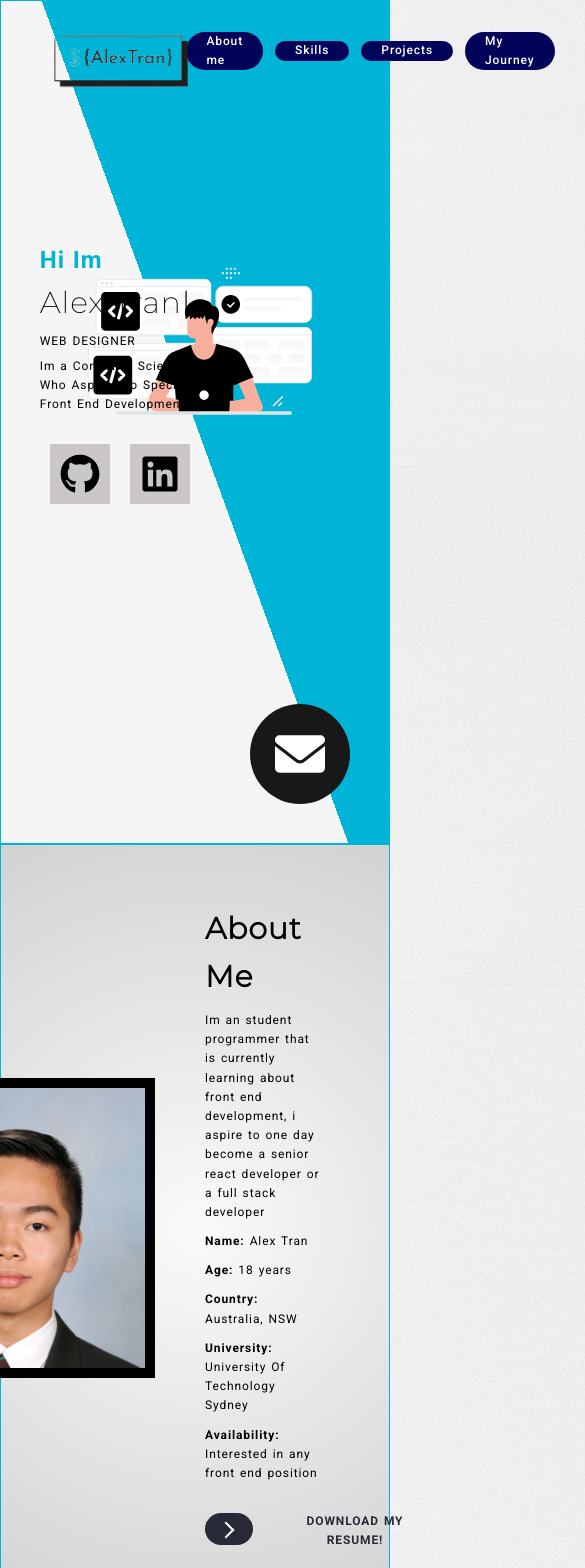
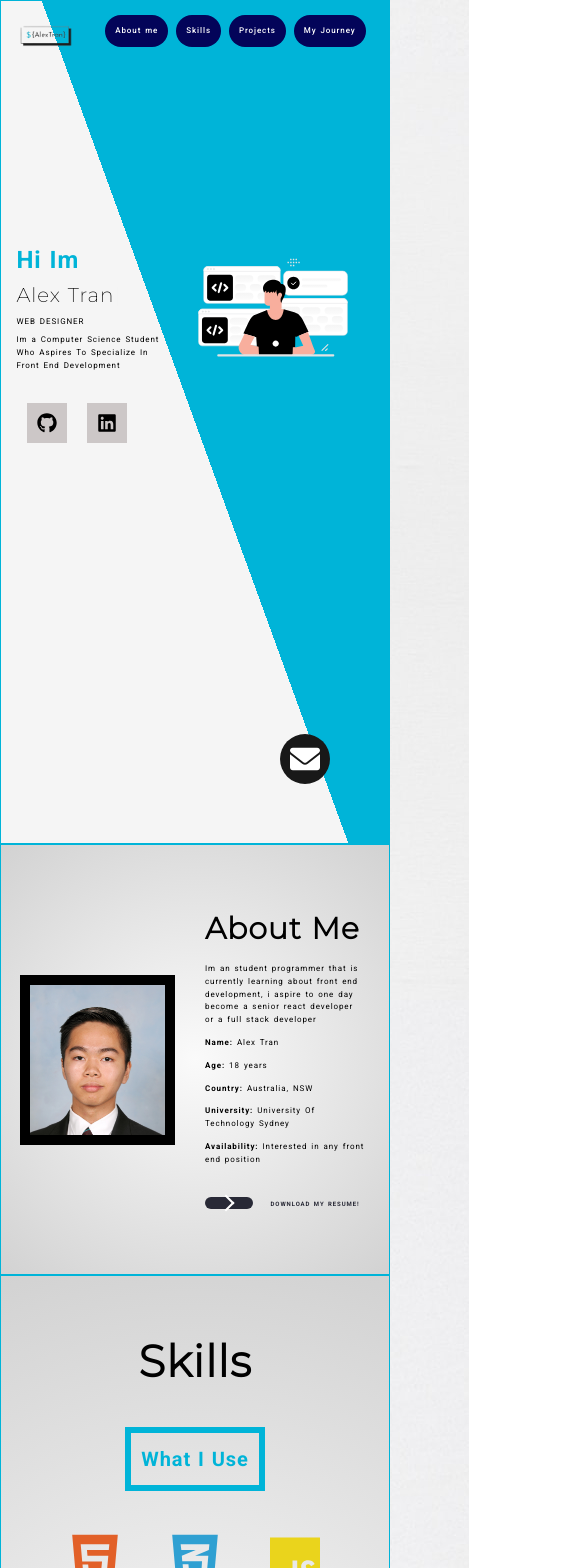
Before and after one commit to alexalextran/Portfolio-Website-4.0, a React (Create React App) app: page / in a window 390 px wide. Shown: the top 1568 px of the page, 585 px wide, since content can reach past the window. Built offline with nearby package versions, Linux system fonts and the light colour scheme.

Commit message:
responsive for tablets and lower

```diff
--- a/src/App.css
+++ b/src/App.css
@@ -957,8 +957,23 @@ textarea:focus {
   opacity: 0;
   visibility: hidden;
 }
+@media(max-width: 1394px){
+  .homesvg{
+    width: 400px;
+    right: 10%;
+  }
 
+  .landing__text{
+    width: 300px;
+    font-size: 12px;
+    left: 10%;
+  }
+}
 @media(max-width: 1024px){
+
+  nav >img {
+    margin-left: 100px;
+  }
 .nav__links > a {
   font-size: 12px;
   margin: 0px 6px ;
@@ -1085,3 +1100,254 @@ height: 100px;
 
 
 }
+
+@media(max-width: 768px){
+
+  .mail__icon{
+    width: 50px;
+    height: 50px;
+    display: flex;
+    align-items: center;
+    right: 60px;
+    bottom: 60px;
+  }
+  .mail__icon > svg{
+    width: 30px;
+    height: 30px;
+  }
+
+  .nav__links > a {
+    font-size: 8px;
+    margin: 0px 4px ;
+    padding: 10px;
+  }
+
+  nav > img{
+    width: 30px;
+    height: 30px;
+    margin-left: 30px;
+    margin-bottom: 10px;
+  }
+
+  .homesvg{
+    width: 200px;
+    right: 4%;
+  }
+
+  .landing__text{
+    width: 150px;
+    font-size: 8px;
+    left: 4%;
+  }
+
+  .socials{
+    margin-top: 20px;
+  }
+
+  .social__icon{
+    width: 40px;
+    height: 40px;
+  }
+
+  .landing__text > h1{
+    font-size: 20px;
+  }
+
+  #aboutme{
+    height: auto;
+    padding: 50px 0px;
+  }
+
+  #aboutme > div:first-child > img{
+    height: 170px;
+    width: auto;
+    margin-right: 20px;
+  }
+
+  .aboutme__info--wrapper{
+    padding: 10px;
+    font-size: 8px;
+    width: 180px
+  }
+
+  .aboutme__info--wrapper > div > h1{
+  font-size: 30px;
+  }
+  .aboutme__info--wrapper > div > ul{
+    margin-top: 10px;
+
+  }
+
+  .aboutme__info--wrapper > div >ul>  li{
+    margin-bottom: 10px;
+  }
+
+  .skills__title--sub{
+    margin-bottom: 40px;
+    font-size: 20px;
+  }
+
+  .skills__using{
+    grid-gap: 10px;
+   grid-auto-columns: auto;
+    grid-template-columns: repeat(3, 90px)
+  }
+
+  .skills__using--card > svg, .skills__using--card > img, .skills__using--title{
+    font-size: 12px;
+    width: 50px !important;
+    height: auto !important;
+  }
+
+  .skills__using--card{
+    height: 130px;
+    display: flex;
+    align-items: center;
+  justify-content: end;
+  }
+
+  .carousel__item--wrapper > div > p{
+    font-size: 8px;
+  }
+
+  .carousel__item--wrapper > div:first-child {
+    width: 300px;
+  }
+
+  .portfolio__nav--button {
+    font-size: 16px;
+    margin: 10px;
+  }
+
+  .carousel__title{
+    font-size: 30px;
+  }
+
+  .carousel__item--wrapper{
+    height: 400px;
+    text-align: center;
+  }
+  .carousel__item{
+    margin-top: 30px;
+  }
+
+
+  .portfolio__cardimage{
+    width: 355px;
+  }
+
+  .portfolio__cardtext--features, .portfolio__cardtext--description{
+    font-size: 8px;
+    padding-top: 6px;
+  }
+
+  .portfolio__cardtext{
+    padding: 0px 10px ;
+    margin-bottom: 40px;
+  }
+
+  .button-text{
+    font-size: 6px !important;
+  }
+    button.learn-more, button.learn-more .circle{
+    height: 0.8rem;
+    font-size: 6px;
+  }
+  button.learn-more{
+    width: 220px;
+  }
+
+ .carousel__button{
+   margin: 0px 70px;
+   font-size: 50px;
+ }
+ .carousel__nav{
+   font-size: 8px;
+ }
+
+ .container{
+   padding: 10px 20px;
+ }
+ .content{
+   font-size: 8px;
+   padding: 10px 10px;
+ }
+
+ .journey__title{
+   font-size: 30px;
+ }
+
+  .stat{
+    text-align: center;
+    padding: 10px;
+  }
+  .stat>p:first-child{
+    font-size: 20px !important;
+  }
+  .statistics__text{
+    font-size: 10px;
+  }
+
+  .imagecomparison{
+  height: 500px;
+  }
+
+  .img-comp-container > h1{
+    font-size: 30px;
+  }
+
+  .img-comp-container > p{
+    font-size: 8px;
+  }
+
+  .img-comp-img > img, .img-comp-container{
+    width: 375px;
+    height: 200px;
+
+  }
+
+  .imagecomparison__contact{
+    font-size: 8px;
+    bottom: 30px;
+  }
+
+  footer > img{
+    margin-top: 0;
+    padding-top: 10px;
+  }
+
+  .modal{
+  font-size: 12px;
+  }
+
+  .modal__left, .modal__right{
+    width: 300px;
+    height: 500px;
+  }
+  .modal__left > div:first-child, form{
+    padding: 20px;
+  }
+
+  textarea{
+  height: 100px;
+  }
+
+}
+
+@media(max-width: 670px) {
+
+  .modal > svg{
+    fill: black;
+  }
+  .modal{
+    top: 550px;
+    width: 100%;
+    flex-direction: column;
+    }
+
+    .modal__left, .modal__right{
+      border-radius: 0px;
+      width: 100%;
+      height: 550px;
+    }
+}
```
